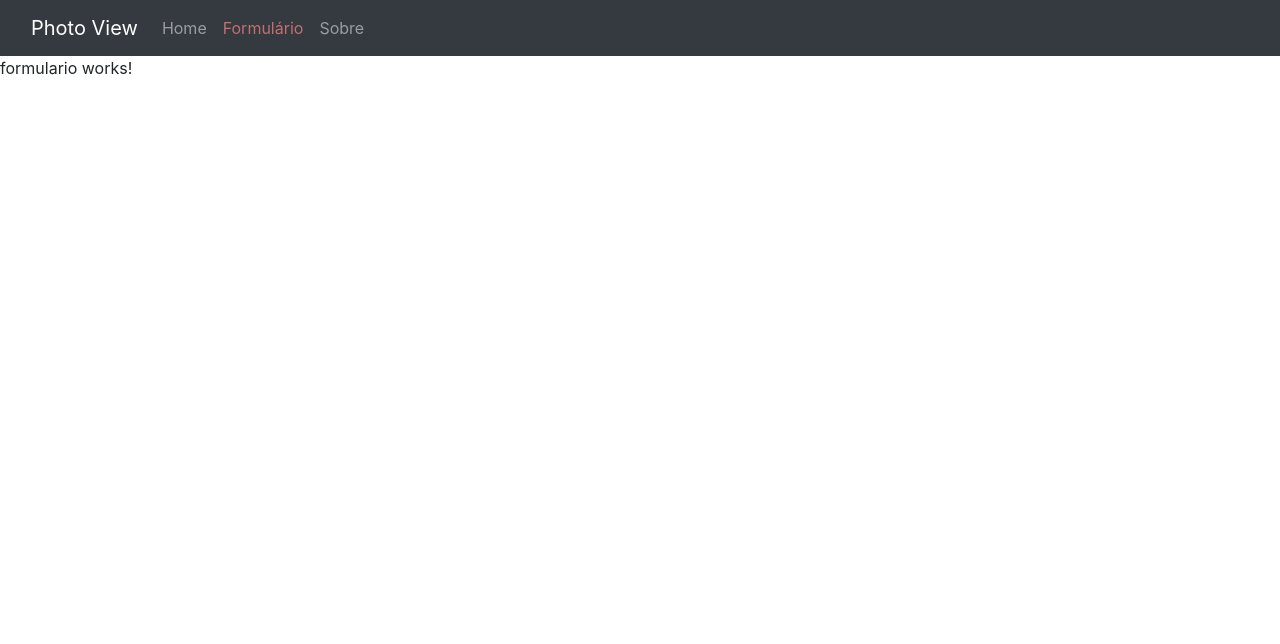
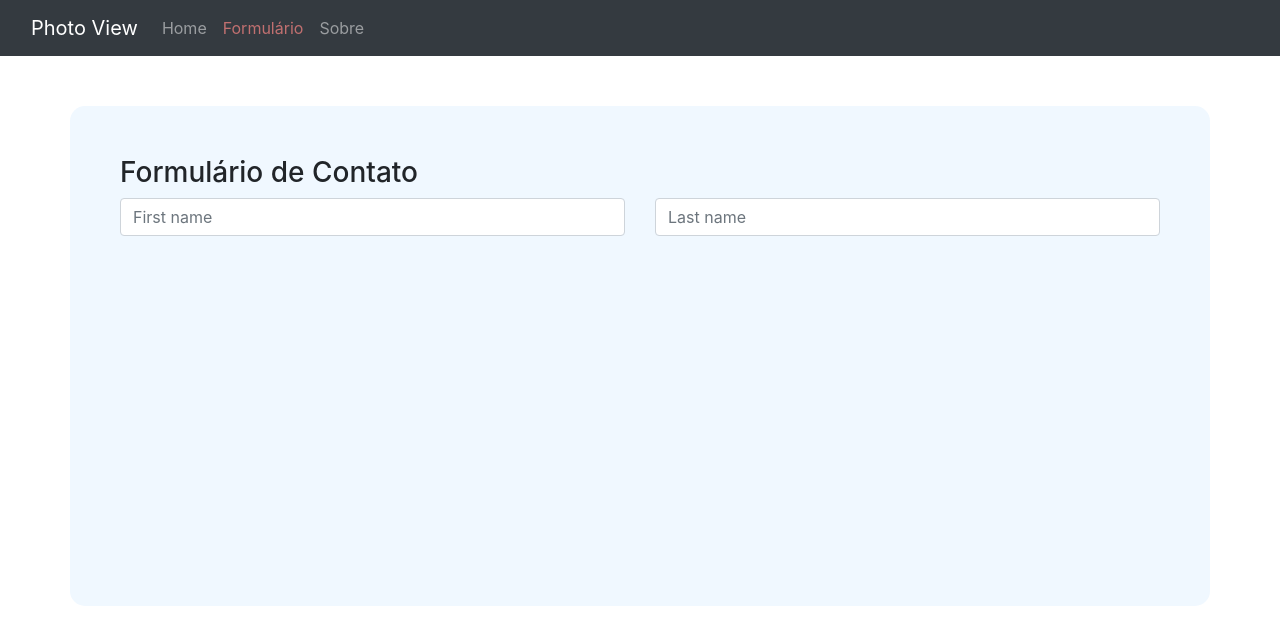
Before and after one commit to carlos-machado-jr/photoView, an Angular app: page /formulario in a window 1280 px wide. Shown: the top 644 px of the page. Built offline with nearby package versions, Linux system fonts and the light colour scheme.

Commit message:
Criacao do formulario

```diff
--- a/src/app/modules/formulario/formulario.component.css
+++ b/src/app/modules/formulario/formulario.component.css
@@ -0,0 +1,7 @@
+.form-body{
+    background: aliceblue;
+    height: 500px;
+    padding: 50px;
+    margin-top: 50px;
+    border-radius: 15px;
+}
--- a/src/app/modules/formulario/formulario.component.html
+++ b/src/app/modules/formulario/formulario.component.html
@@ -1 +1,15 @@
-<p>formulario works!</p>
+
+
+<div class="container form-body">
+    <h3>Formulário de Contato</h3>
+    <form action="">
+        <div class="row">
+            <div class="col">
+              <input type="text" class="form-control" placeholder="First name" aria-label="Primeiro Nome">
+            </div>
+            <div class="col">
+              <input type="text" class="form-control" placeholder="Last name" aria-label="Segundo Nome">
+            </div>
+          </div>
+    </form>
+</div>
```
Also changed, not shown: src/assets/manual/comandos angular.txt (added).
